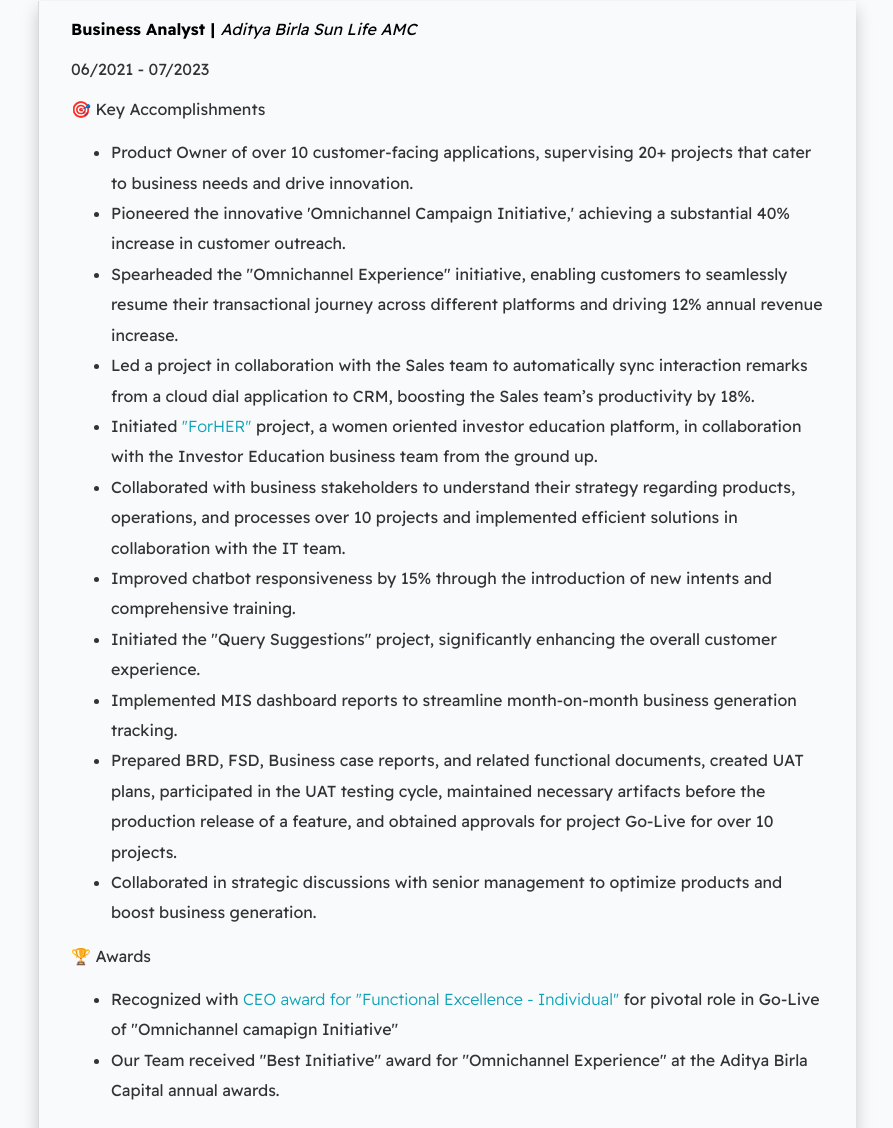
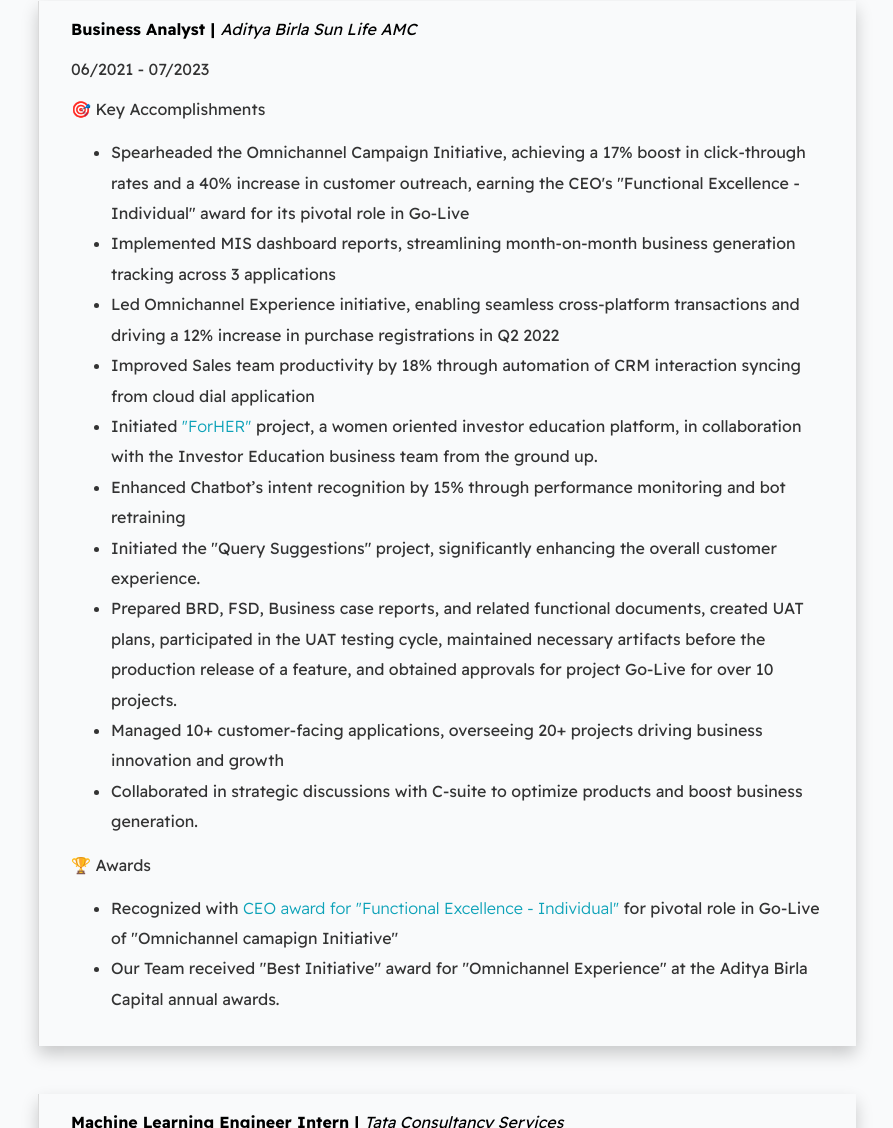
Before and after one commit to sujith-kamme/sujith-kamme.github.io, a plain HTML site: page index.html in a window 1280 px wide. Shown: the part 1565-2693 px from the top of the page, without its empty margins (198-1091 px from the left). Drawn offline with Linux system fonts and the light colour scheme.

Commit message:
Update Resume

```diff
--- a/index.html
+++ b/index.html
@@ -127,17 +127,16 @@
                     <p>06/2021 - 07/2023</p>
                     <p>🎯 Key Accomplishments</p>
                     <ul>
-                        <li>Product Owner of over 10 customer-facing applications, supervising 20+ projects that cater to business needs and drive innovation.</li>
-                        <li>Pioneered the innovative 'Omnichannel Campaign Initiative,' achieving a substantial 40% increase in customer outreach.</li>
-                        <li>Spearheaded the "Omnichannel Experience" initiative, enabling customers to seamlessly resume their transactional journey across different platforms and driving 12% annual revenue increase.</li>
-                        <li>Led a project in collaboration with the Sales team to automatically sync interaction remarks from a cloud dial application to CRM, boosting the Sales team’s productivity by 18%.</li>
+                        <li>Spearheaded the Omnichannel Campaign Initiative, achieving a 17% boost in click-through rates and a 40% increase in customer outreach, earning the CEO's "Functional Excellence - Individual" award for its pivotal role in Go-Live</li>
+                        <li>Implemented MIS dashboard reports, streamlining month-on-month business generation tracking across 3 applications</li>
+                        <li>Led Omnichannel Experience initiative, enabling seamless cross-platform transactions and driving a 12% increase in purchase registrations in Q2 2022</li>
+                        <li>Improved Sales team productivity by 18% through automation of CRM interaction syncing from cloud dial application</li>
                         <li>Initiated <a href="https://mutualfund.adityabirlacapital.com/investor-education/herinitiative/" target="_blank">"ForHER" </a> project, a women oriented investor education platform,  in collaboration with the Investor Education business team from the ground up.</li>
-                        <li>Collaborated with business stakeholders to understand their strategy regarding products, operations, and processes over 10 projects and implemented efficient solutions in collaboration with the IT team.</li>
-                        <li>Improved chatbot responsiveness by 15% through the introduction of new intents and comprehensive training. </li>
+                        <li>Enhanced Chatbot’s intent recognition by 15% through performance monitoring and bot retraining</li>
                         <li>Initiated the "Query Suggestions" project, significantly enhancing the overall customer experience.</li>
-                        <li>Implemented MIS dashboard reports to streamline month-on-month business generation tracking.</li>
                         <li>Prepared BRD, FSD, Business case reports, and related functional documents, created UAT plans, participated in the UAT testing cycle, maintained necessary artifacts before the production release of a feature, and obtained approvals for project Go-Live for over 10 projects.</li>
-                        <li>Collaborated in strategic discussions with senior management to optimize products and boost business generation.</li>
+                        <li>Managed 10+ customer-facing applications, overseeing 20+ projects driving business innovation and growth</li>
+                        <li>Collaborated in strategic discussions with C-suite to optimize products and boost business generation.</li>
                     </ul>
                     <p>🏆 Awards</p>
                     <ul>
```
